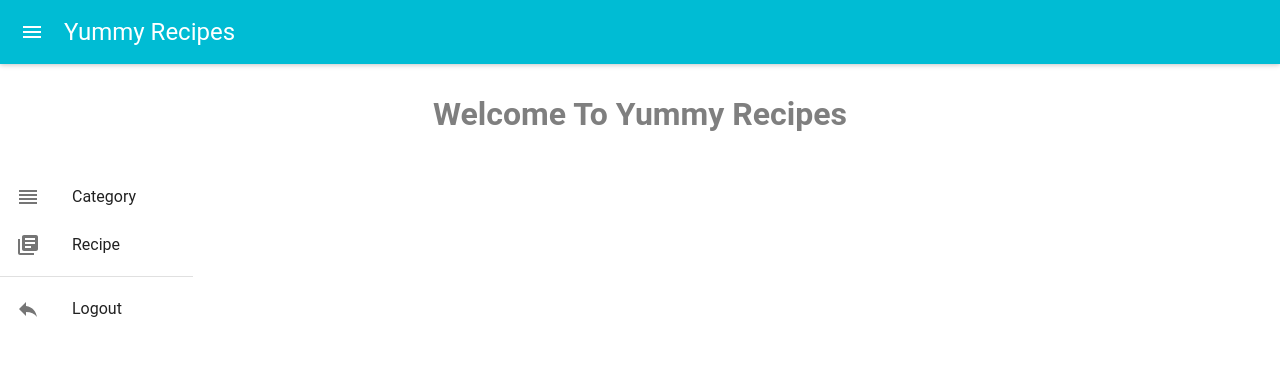
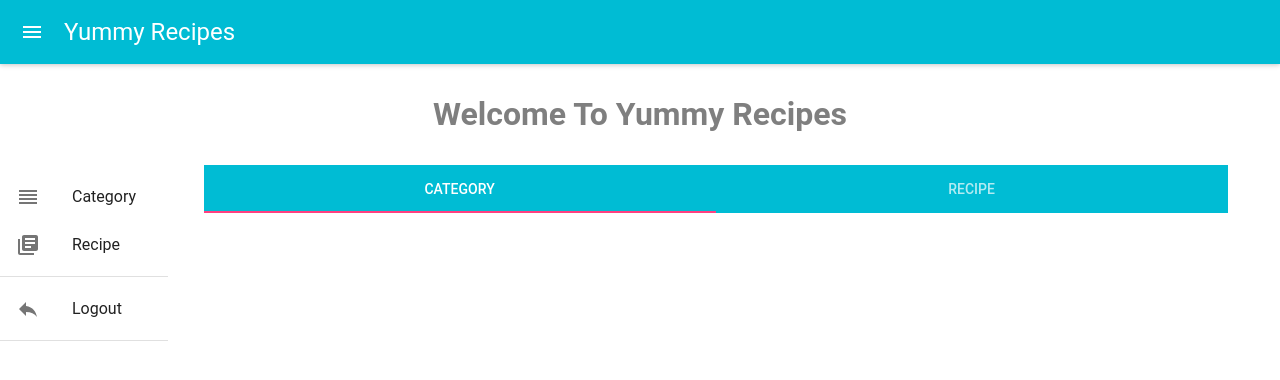
Before and after one commit to owenbob/yummy-recipes-react-app, a React (Create React App) app: page /yummyrecipes/dashboard in a window 1280 px wide. Shown: the top 380 px of the page. Built offline with nearby package versions, Linux system fonts and the light colour scheme; sample sign-in values are in the browser's storage.

Commit message:
[Feature #154245384]Add dashboard design

```diff
--- a/src/components/dashboard.js
+++ b/src/components/dashboard.js
@@ -3,6 +3,8 @@ import MuiThemeProvider from 'material-ui/styles/MuiThemeProvider';
 import AppBar from 'material-ui/AppBar';
 import Register from './register';
 import style2 from './styling';
+import style3 from './styling';
+
 import './styling.css';
 
 import FlatButton from 'material-ui/FlatButton';
@@ -12,6 +14,7 @@ import Menu from 'material-ui/Menu';
 import MenuItem from 'material-ui/MenuItem';
 import Reorder from 'material-ui/svg-icons/action/reorder';
 import LibraryBooks  from 'material-ui/svg-icons/av/library-books';
+import {Tabs, Tab} from 'material-ui/Tabs';
 
 import Divider from 'material-ui/Divider';
 import Reply from 'material-ui/svg-icons/content/reply';
@@ -20,7 +23,11 @@ import FontIcon from 'material-ui/FontIcon';
 
 class Dashboard extends Component {
     constructor(props){
-        super(props)
+        super(props);
+        this.state = {
+            value: 'a',
+        };
+
     }
     componentDidMount(){
         if(!localStorage.getItem('token')){
@@ -29,23 +36,65 @@ class Dashboard extends Component {
     }
     handleLogOut =(e) =>{
         localStorage.removeItem("token");
-        window.location.reload()
         this.props.history.push('/login')
+
+     function handleChange(e) {
+        this.setState({
+            value: e.target.value
+        });
+    };
 
     }
     render() {
         return (
         <div>
             <div className = "center">
-                <h1 class = "text">Welcome To Yummy Recipes</h1>
+                <h1 className = "text">Welcome To Yummy Recipes</h1>
+
             </div>
-        <div>
+        <div id = "container">
+        <div class = "left">
         <Menu >
-            <MenuItem className = "menu_style" primaryText="Category" leftIcon={<Reorder />} />
-            <MenuItem className = "menu_style" primaryText="Recipe" leftIcon={<LibraryBooks />} />
-            <Divider  className = "menu_style" />
-            <MenuItem className = "menu_style" onClick = {this.handleLogOut}primaryText="Logout" leftIcon={<Reply />} />
+            <MenuItem   className = "menu_style"
+                        onClick = {this.handleChange}
+                        primaryText="Category"
+                        value="a"
+                        leftIcon={<Reorder />}
+            />
+            <MenuItem   className = "menu_style"
+                        onClick = {this.handleChange}
+                        primaryText="Recipe"
+                        value="b"
+                        leftIcon={<LibraryBooks />}
+            />
+            <Divider    className = "menu_style"
+            />
+            <MenuItem   className = "menu_style"
+                        onClick = {this.handleLogOut}
+                        primaryText="Logout"
+                        leftIcon={<Reply />}
+            />
+            <Divider    className = "menu_style"
+            />
         </Menu>
+        </div>
+
+        <div className = "right">
+        <Tabs onChange={this.handleChange}>
+        <Tab label="Category" value="a">
+          <div>
+
+
+          </div>
+        </Tab>
+        <Tab leftIcon={<LibraryBooks />} label="Recipe" value="b">
+          <div>
+
+
+          </div>
+        </Tab>
+      </Tabs>
+        </div>
         </div>
         </div>
         )
@@ -53,68 +102,3 @@ class Dashboard extends Component {
 }
 
 export default Dashboard ;
-
-
-
-/*
-
-
-import React from 'react';
-import Paper from 'material-ui/Paper';
-import Menu from 'material-ui/Menu';
-import MenuItem from 'material-ui/MenuItem';
-import RemoveRedEye from 'material-ui/svg-icons/image/remove-red-eye';
-import PersonAdd from 'material-ui/svg-icons/social/person-add';
-import ContentLink from 'material-ui/svg-icons/content/link';
-import Divider from 'material-ui/Divider';
-import ContentCopy from 'material-ui/svg-icons/content/content-copy';
-import Download from 'material-ui/svg-icons/file/file-download';
-import Delete from 'material-ui/svg-icons/action/delete';
-import FontIcon from 'material-ui/FontIcon';
-
-const style = {
-  paper: {
-    display: 'inline-block',
-    float: 'left',
-    margin: '16px 32px 16px 0',
-  },
-  rightIcon: {
-    textAlign: 'center',
-    lineHeight: '24px',
-  },
-};
-
-const MenuExampleIcons = () => (
-  <div>
-    <Paper style={style.paper}>
-      <Menu>
-        <MenuItem primaryText="Preview" leftIcon={<RemoveRedEye />} />
-        <MenuItem primaryText="Share" leftIcon={<PersonAdd />} />
-        <MenuItem primaryText="Get links" leftIcon={<ContentLink />} />
-        <Divider />
-        <MenuItem primaryText="Make a copy" leftIcon={<ContentCopy />} />
-        <MenuItem primaryText="Download" leftIcon={<Download />} />
-        <Divider />
-        <MenuItem primaryText="Remove" leftIcon={<Delete />} />
-      </Menu>
-    </Paper>
-    <Paper style={style.paper}>
-      <Menu>
-        <MenuItem primaryText="Clear Config" />
-        <MenuItem primaryText="New Config" rightIcon={<PersonAdd />} />
-        <MenuItem primaryText="Project" rightIcon={<FontIcon className="material-icons">settings</FontIcon>} />
-        <MenuItem
-          primaryText="Workspace"
-          rightIcon={
-            <FontIcon className="material-icons" style={{color: '#559'}}>settings</FontIcon>
-          }
-        />
-        <MenuItem primaryText="Paragraph" rightIcon={<b style={style.rightIcon}>¶</b>} />
-        <MenuItem primaryText="Section" rightIcon={<b style={style.rightIcon}>§</b>} />
-      </Menu>
-    </Paper>
-  </div>
-);
-
-export default MenuExampleIcons;
-*/
--- a/src/components/login.js
+++ b/src/components/login.js
@@ -14,8 +14,6 @@ class Login extends Component {
       username:'',
       password:''
     };
-    this.handleLoginChange = this.handleLoginChange.bind(this);
-    // this.isAuthenticated = this.isAuthenticated.bind(this);
   }
 
   handleLoginClick = (e) =>{
@@ -41,10 +39,10 @@ class Login extends Component {
   render() {
     return (
       <div className="Login">
-        <div class = "center">
+        <div className = "center">
           <Paper style={style} zDepth={3} >
-            <div class="inner">
-                    <h1 class = "text">Welcome To Yummy Recipes</h1>
+            <div className = "inner">
+                    <h1 className = "text">Welcome To Yummy Recipes</h1>
                 <form onSubmit={this.handleLoginClick}>
                 <TextField
                     hintText=" Enter your Username"
@@ -62,7 +60,7 @@ class Login extends Component {
                     onChange = {this.handleLoginChange}
                     /><br />
                 <RaisedButton type ="submit" label ="Login" primary={true} style={style} />
-                    <h2 class = "text">Not yet Registed?</h2>
+                    <h2 className = "text">Not yet Registed?</h2>
                 <RaisedButton label="Register" href="/" primary={true} style={style} />
                 </form>
             </div>
--- a/src/components/register.js
+++ b/src/components/register.js
@@ -44,10 +44,10 @@ class Register extends Component {
   render() {
     return (
     <div className="Register" >
-        <div class="center">
+        <div className ="center">
             <Paper style={style} zDepth={3} >
-                <div class="inner">
-                    <h1 class = "text" >Welcome To Yummy Recipes</h1>
+                <div className ="inner">
+                    <h1 className = "text" >Welcome To Yummy Recipes</h1>
                     <form   onSubmit={this.handleClick}>
                         <TextField
                             hintText="Enter your username"
--- a/src/components/styling.css
+++ b/src/components/styling.css
@@ -30,5 +30,19 @@
 }
 
 .menu_style {
-    width: 15%;
+    width: 100%;
 }
+
+
+.container{
+    width:95%;
+}
+.left{
+    float:left;
+    width:10%;
+}
+.right{
+    display: inline-block;
+    width:80%;
+    padding-left: 2cm;
+}
--- a/src/components/styling.js
+++ b/src/components/styling.js
@@ -1,3 +1,6 @@
+
+
+
 const style = {
     margin: 12,
   };
@@ -13,3 +16,12 @@ const style2 = {
     lineHeight: '24px',
   },
 };
+
+const style3 = {
+  headline: {
+    fontSize: 24,
+    paddingTop: 16,
+    marginBottom: 12,
+    fontWeight: 400,
+  },
+};
```
